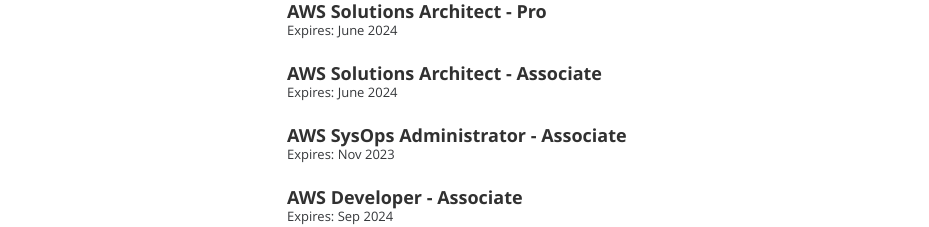
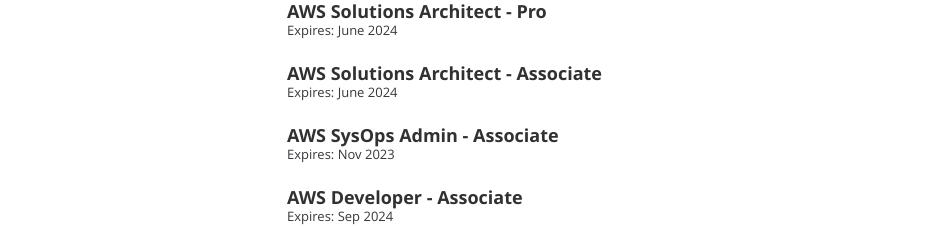
Before and after one commit to gkaskonas/aws-cdk-demo, a React (Create React App) app in the folder packages/application/: page / in a window 1280 px wide. Shown: the part 2200-2427 px from the top of the page, without its empty margins (118-1047 px from the left). Built offline with nearby package versions, Linux system fonts and the light colour scheme.

Commit message:
fix certs

```diff
--- a/packages/application/src/resumeData.js
+++ b/packages/application/src/resumeData.js
@@ -1,4 +1,4 @@
-let resumeData = {
+const resumeData = {
     "name": "Peter Kaskonas",
     "role": "Senior Devops Engineer and Solutions Architect",
     "email":"contact@peterkaskonas.com",
@@ -86,7 +86,7 @@
         "end": "June 2024"
       },
       {
-        "name": "AWS SysOps Administrator - Associate",
+        "name": "AWS SysOps Admin - Associate",
         "start": "Nov 2020",
         "end": "Nov 2023"
       },
```
